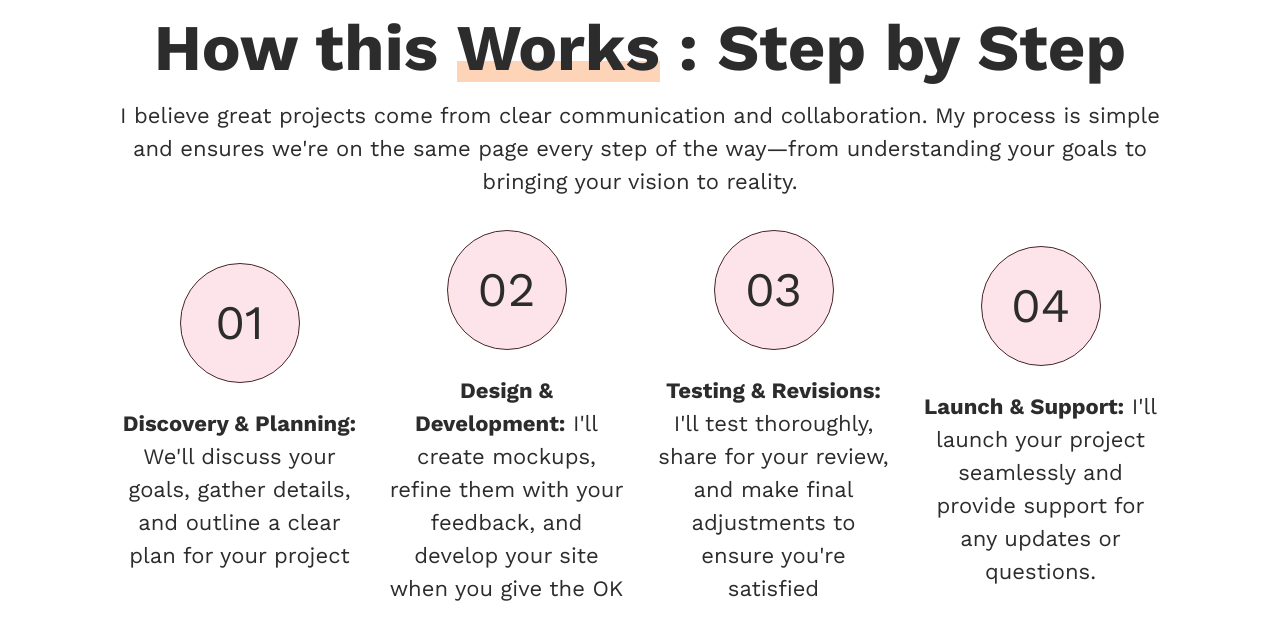
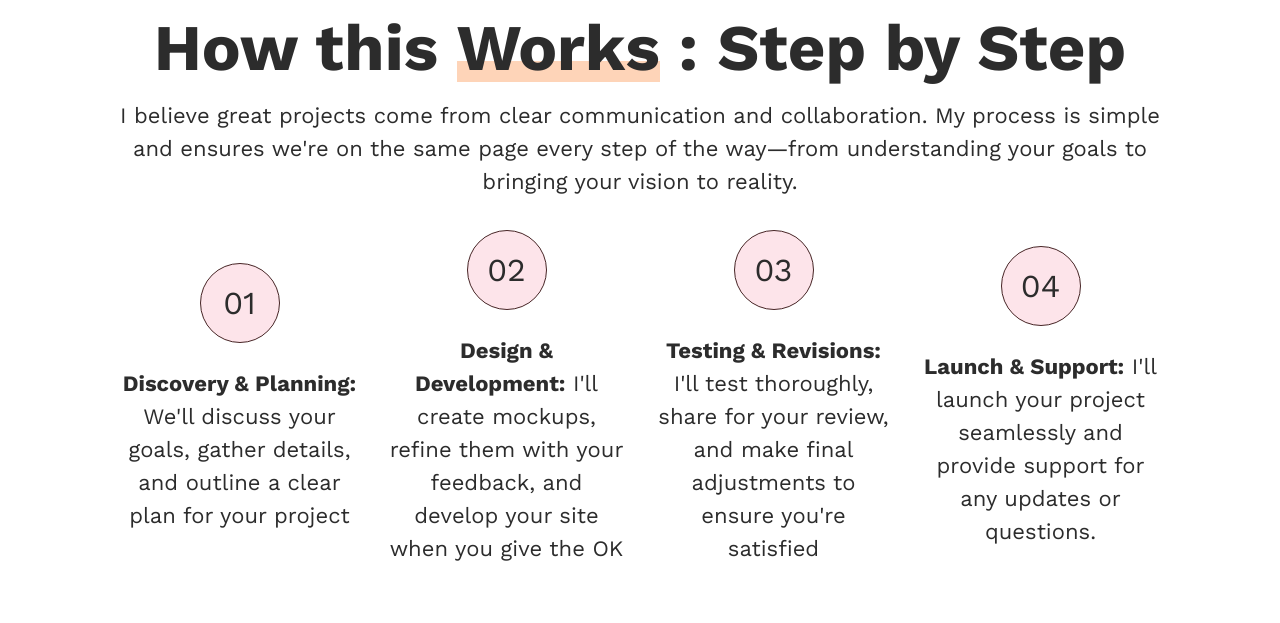
Before and after one commit to tam-114/dev-taystandesign, a PHP site: page / in a window 1280 px wide. Shown: the part 3791-4414 px from the top of the page. Run offline with PHP 8.4, Linux system fonts and the light colour scheme; some libraries are stand-ins or nearby versions.

Commit message:
120px to 80px circle nums

```diff
--- a/assets/styles.css
+++ b/assets/styles.css
@@ -305,14 +305,14 @@ a.noLink {
 .circle-number {
   display: block;
   border-radius: 100%;
-  width: 120px;
-  height: 120px;
+  width: 80px;
+  height: 80px;
   background-color: #FDE4EA;
   border: 1px solid #472526;
   display: flex;
   justify-content: center;
   align-items: center;
-  font-size: 3rem;
+  font-size: 2rem;
 }
 
 
```
